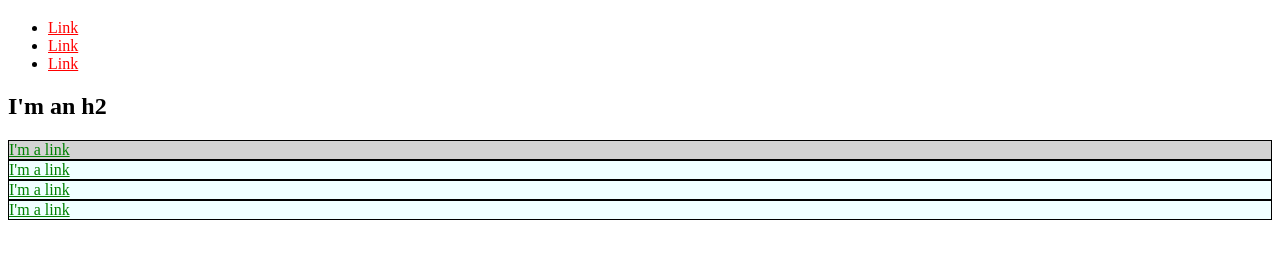
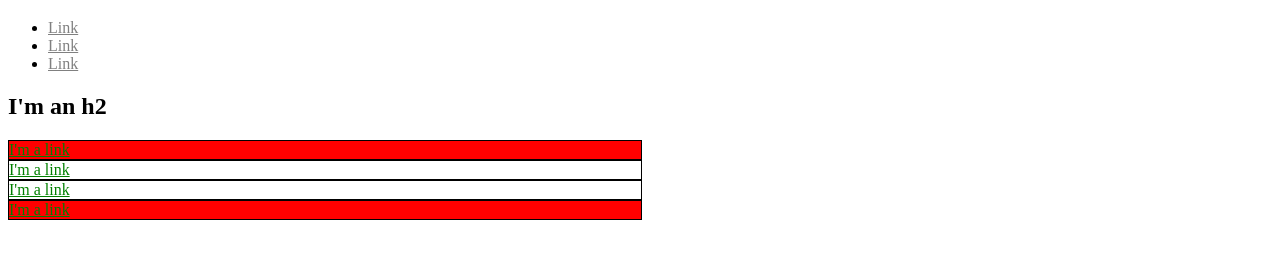
Before and after one commit to raymh2002/raymh2002.github.io, a plain HTML site: page index.html in a window 1280 px wide. Shown: the part 61-320 px from the top of the page. Drawn offline with Linux system fonts and the light colour scheme.

Commit message:
learn enough css 2.3 prior to exercises

```diff
--- a/index.html
+++ b/index.html
@@ -5,7 +5,10 @@
     <meta charset="utf-8">
     <style>
       a {
-        color: red;
+        color: gray;
+      }
+      h1 a {
+        color: green;
       }
       #exec-bio {
         background-color: lightgray;
@@ -16,8 +19,17 @@
       .bio-box a {
         color: green;
       }
-      .exercise2 {
-        background-color: azure;
+      .alert {
+        background: red;
+      }
+      .bio-box {
+        width: 75%;
+      }
+      .bio-box {
+        width: 50%;
+      }
+      #exec-bio.alert {
+        background: red;
       }
 
     </style>
@@ -36,16 +48,16 @@
       </li>
     </ul>
     <h2>I'm an h2</h2>
-    <div id="exec-bio" class="bio-box exercise2">
+    <div id="exec-bio alert" class="bio-box alert">
       <a href="http://example.com/">I'm a link</a>
     </div>
-    <div class="bio-box exercise2">
+    <div class="bio-box">
       <a href="http://example.com/">I'm a link</a>
     </div>
-    <div class="bio-box exercise2">
+    <div class="bio-box">
       <a href="http://example.com/">I'm a link</a>
     </div>
-    <div class="bio-box exercise2">
+    <div class="bio-box alert">
       <a href="http://example.com/">I'm a link</a>
     </div>
   </body>
```
